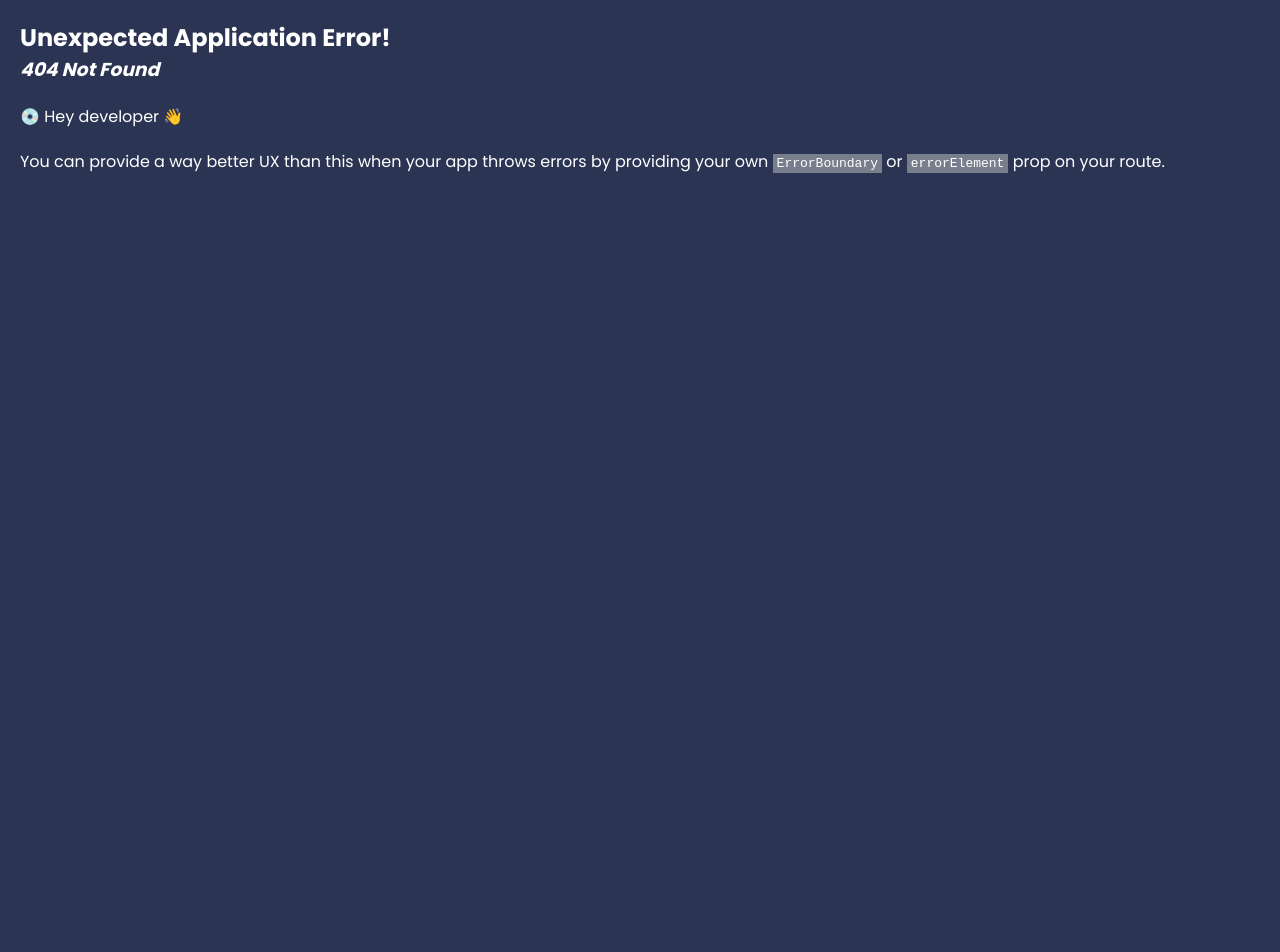
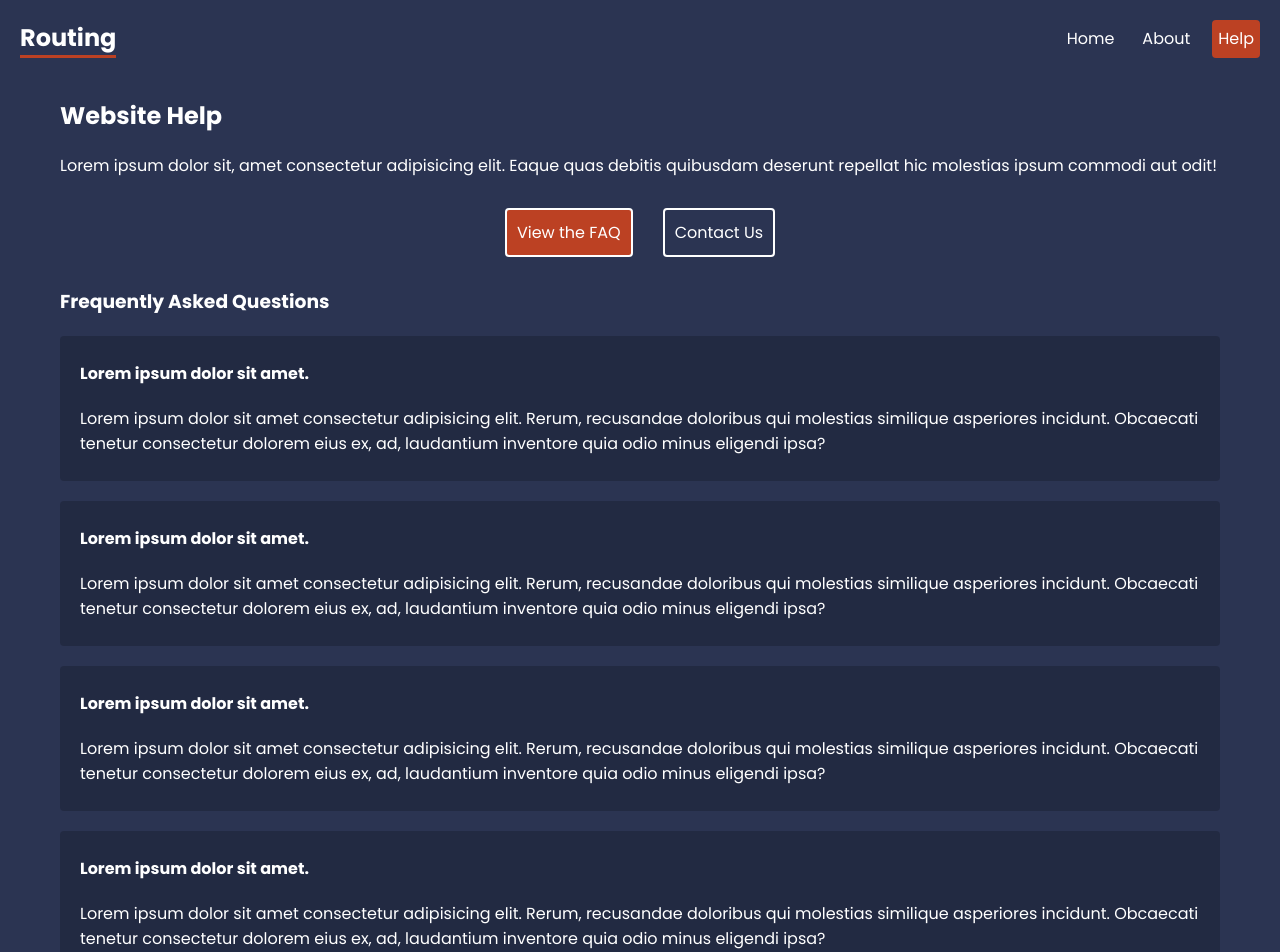
Before and after one commit to Najim473/react-router-in-depth, a React (Create React App) app: page /help/faq in a window 1280 px wide. Before the commit this address had no page. Shown: the top 952 px of the page. Before the commit the page ends 800 px from the top, so only its background shows below. Built offline with nearby package versions, Linux system fonts and the light colour scheme.

Commit message:
nested-routes-and-layout

```diff
--- a/src/App.js
+++ b/src/App.js
@@ -1,14 +1,23 @@
-import { createBrowserRouter, Routes, Route, NavLink, createRoutesFromElements, RouterProvider } from "react-router-dom";
+import { createBrowserRouter, Route, createRoutesFromElements, RouterProvider } from "react-router-dom";
+// PAGES
 import Home from "./pages/Home";
 import About from "./pages/About";
+import Faq from "./pages/help/Faq.jsx";
+import Contact from "./pages/help/Contact.jsx";
 // LAYOUTS
 import RootLayout from "./layouts/RootLayout";
+import HelpLayout from "./layouts/HelpLayout";
+
 function App() {
   const router = createBrowserRouter(
     createRoutesFromElements(
       <Route path="/" element={<RootLayout />}>
         <Route index element={<Home />} />
         <Route path="about" element={<About />} />
+        <Route path="help" element={<HelpLayout />}>
+          <Route path="faq" element={<Faq />} />
+          <Route path="contact" element={<Contact />} />
+        </Route>
       </Route>
     )
   )
--- a/src/index.css
+++ b/src/index.css
@@ -47,3 +47,49 @@
   max-width: 1200px;
   margin: 40px;
 }
+ /* help layout */
+.help-layout nav {
+  display: flex;
+  justify-content: center;
+  gap: 30px;
+  margin: 30px 0;
+}
+.help-layout nav a{
+  padding: 10px;
+  border: 2px solid white;
+  border-radius: 4px;
+  text-decoration: none;
+}
+.help-layout nav a:hover{
+  border-color: var(--primary);
+}
+.help-layout nav a.active {
+  background: var(--primary);
+}
+
+/* faq */
+.faq .question {
+  background: rgba(0,0,0,0.2);
+  padding: 5px 20px;
+  border-radius: 4px;
+  margin: 20px 0;
+}
+
+/* contact form */
+form {
+  margin-top: 30px;
+}
+form input, form label span, form textarea {
+  display: block;
+}
+form input, form textarea {
+  margin-bottom: 30px;
+  padding: 8px;
+  border-radius: 4px;
+  border: 0;
+  width: 300px;
+  color: var(--secondary);
+}
+form label span {
+  margin-bottom: 10px;
+}
--- /dev/null
+++ b/src/layouts/HelpLayout.jsx
@@ -0,0 +1,21 @@
+import { NavLink, Outlet } from "react-router-dom";
+const HelpLayout = () => {
+  return (
+    <div className="help-layout">
+      <h2>Website Help</h2>
+      <p>
+        Lorem ipsum dolor sit, amet consectetur adipisicing elit. Eaque quas
+        debitis quibusdam deserunt repellat hic molestias ipsum commodi aut
+        odit!
+      </p>
+
+      <nav>
+        <NavLink to="faq">View the FAQ</NavLink>
+        <NavLink to="contact">Contact Us</NavLink>
+      </nav>
+      <Outlet />
+    </div>
+  );
+};
+
+export default HelpLayout;
--- a/src/layouts/RootLayout.jsx
+++ b/src/layouts/RootLayout.jsx
@@ -7,6 +7,7 @@
           <h1>Routing</h1>
           <NavLink to="/">Home</NavLink>
           <NavLink to="about">About</NavLink>
+          <NavLink to="help">Help</NavLink>
         </nav>
       </header>
       <main>
--- /dev/null
+++ b/src/pages/help/Contact.jsx
@@ -0,0 +1,20 @@
+const Contact = () => {
+  return (
+    <div className="contact">
+      <h3>Contact Us</h3>
+      <form>
+        <label>
+          <span>Your email:</span>
+          <input type="email" name="email" required />
+        </label>
+        <label>
+          <span>Your message:</span>
+          <textarea name="message" required></textarea>
+        </label>
+        <button>Submit</button>
+      </form>
+    </div>
+  );
+};
+
+export default Contact;
--- /dev/null
+++ b/src/pages/help/Faq.jsx
@@ -0,0 +1,68 @@
+const Faq = () => {
+  return (
+    <div className="faq">
+      <h3>Frequently Asked Questions</h3>
+
+      <div className="question">
+        <p>
+          <strong>Lorem ipsum dolor sit amet.</strong>
+        </p>
+        <p>
+          Lorem ipsum dolor sit amet consectetur adipisicing elit. Rerum,
+          recusandae doloribus qui molestias similique asperiores incidunt.
+          Obcaecati tenetur consectetur dolorem eius ex, ad, laudantium
+          inventore quia odio minus eligendi ipsa?
+        </p>
+      </div>
+      <div className="question">
+        <p>
+          <strong>Lorem ipsum dolor sit amet.</strong>
+        </p>
+        <p>
+          Lorem ipsum dolor sit amet consectetur adipisicing elit. Rerum,
+          recusandae doloribus qui molestias similique asperiores incidunt.
+          Obcaecati tenetur consectetur dolorem eius ex, ad, laudantium
+          inventore quia odio minus eligendi ipsa?
+        </p>
+      </div>
+
+      <div className="question">
+        <p>
+          <strong>Lorem ipsum dolor sit amet.</strong>
+        </p>
+        <p>
+          Lorem ipsum dolor sit amet consectetur adipisicing elit. Rerum,
+          recusandae doloribus qui molestias similique asperiores incidunt.
+          Obcaecati tenetur consectetur dolorem eius ex, ad, laudantium
+          inventore quia odio minus eligendi ipsa?
+        </p>
+      </div>
+
+      <div className="question">
+        <p>
+          <strong>Lorem ipsum dolor sit amet.</strong>
+        </p>
+        <p>
+          Lorem ipsum dolor sit amet consectetur adipisicing elit. Rerum,
+          recusandae doloribus qui molestias similique asperiores incidunt.
+          Obcaecati tenetur consectetur dolorem eius ex, ad, laudantium
+          inventore quia odio minus eligendi ipsa?
+        </p>
+      </div>
+
+      <div className="question">
+        <p>
+          <strong>Lorem ipsum dolor sit amet.</strong>
+        </p>
+        <p>
+          Lorem ipsum dolor sit amet consectetur adipisicing elit. Rerum,
+          recusandae doloribus qui molestias similique asperiores incidunt.
+          Obcaecati tenetur consectetur dolorem eius ex, ad, laudantium
+          inventore quia odio minus eligendi ipsa?
+        </p>
+      </div>
+    </div>
+  );
+};
+
+export default Faq;
```
